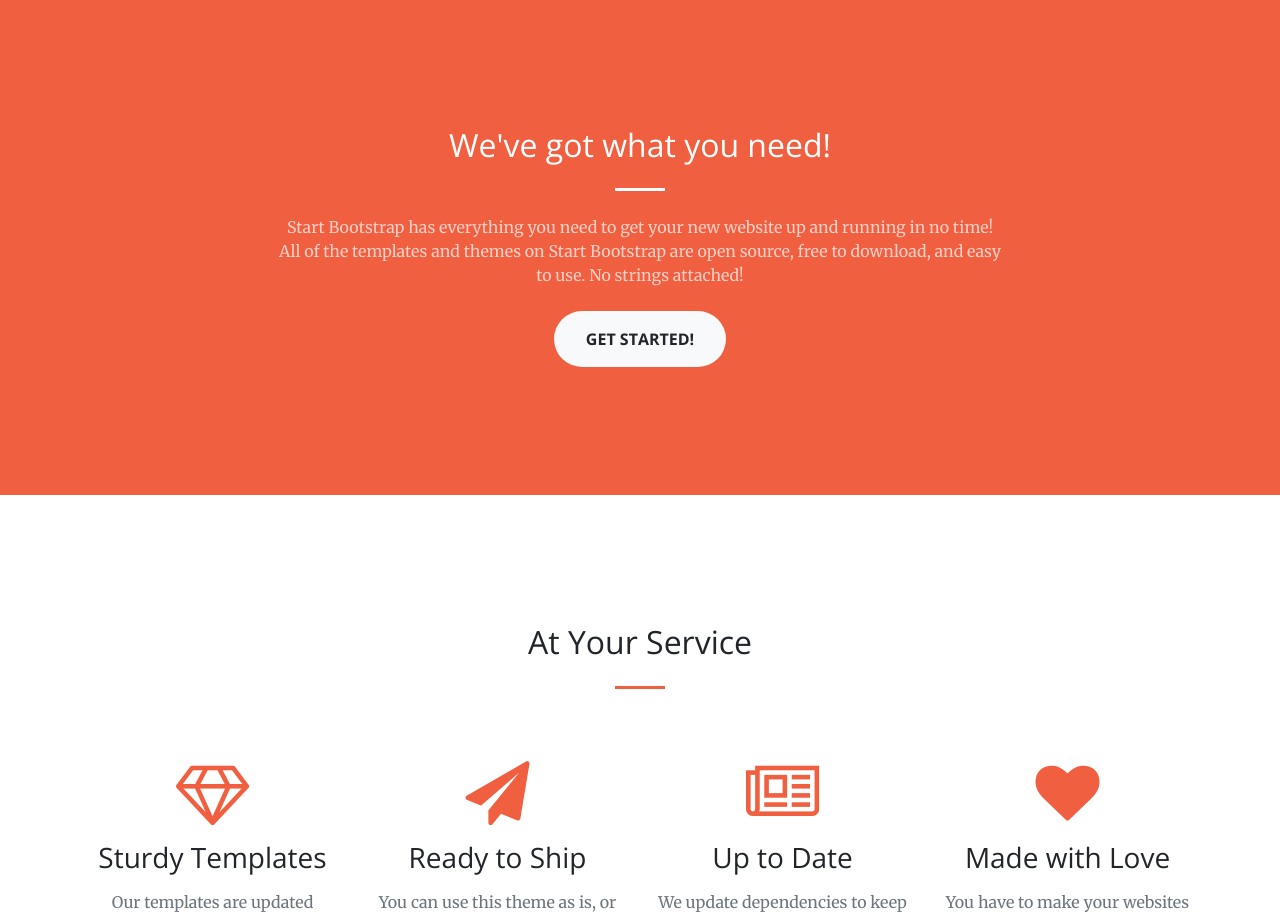
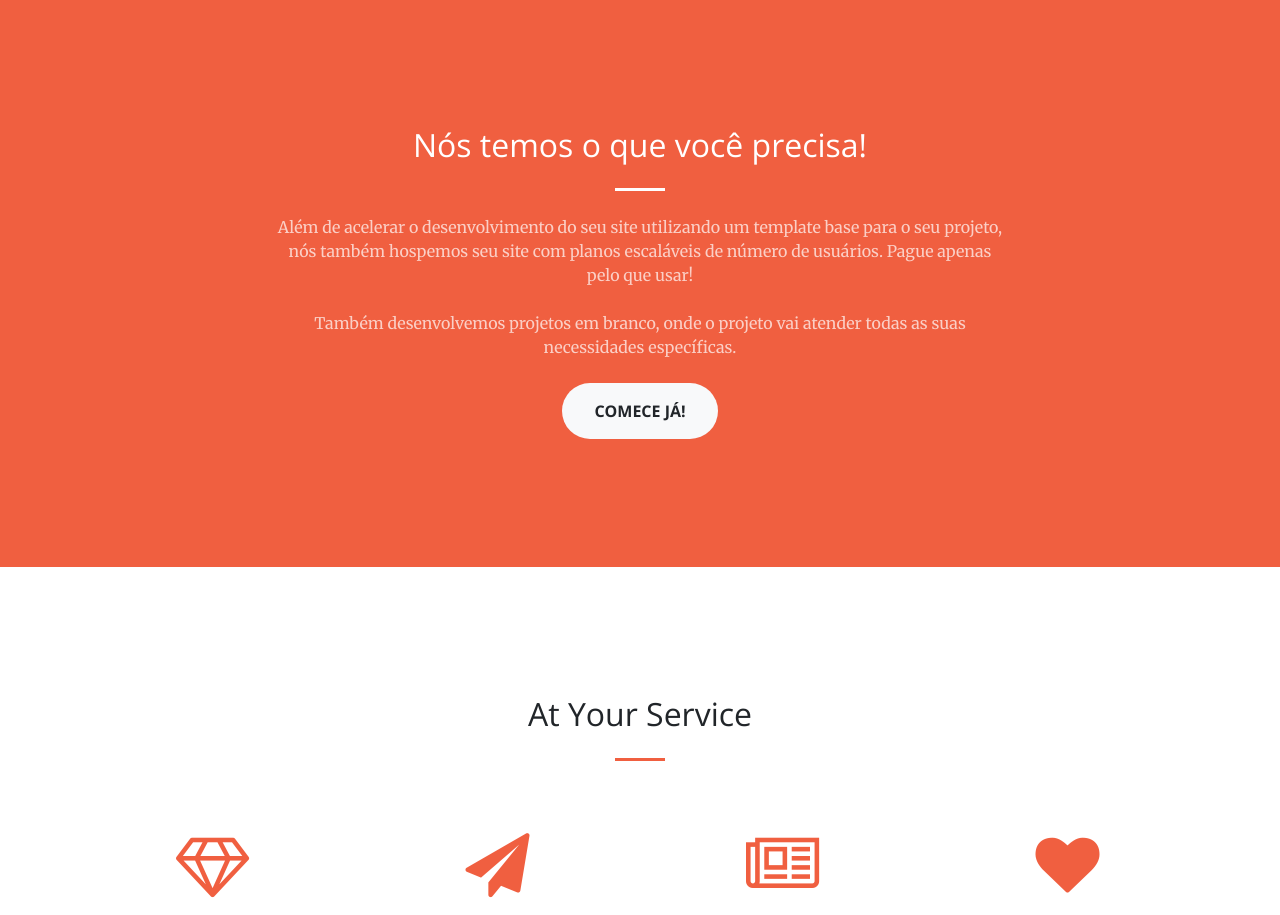
Before and after one commit to FarolTech/faroltech-hotsite, an Angular app: page / in a window 1280 px wide. Shown: the part 802-1717 px from the top of the page. Built offline with nearby package versions, Linux system fonts and the light colour scheme.

Commit message:
Changing about text

```diff
--- a/src/app/about/about.component.html
+++ b/src/app/about/about.component.html
@@ -2,10 +2,13 @@
   <div class="container">
     <div class="row">
       <div class="col-lg-8 mx-auto text-center">
-        <h2 class="section-heading text-white">We've got what you need!</h2>
+        <h2 class="section-heading text-white">Nós temos o que você precisa!</h2>
         <hr class="light my-4">
-        <p class="text-faded mb-4">Start Bootstrap has everything you need to get your new website up and running in no time! All of the templates and themes on Start Bootstrap are open source, free to download, and easy to use. No strings attached!</p>
-        <a class="btn btn-light btn-xl js-scroll-trigger" href="#services">Get Started!</a>
+        <p class="text-faded mb-4">
+          Além de acelerar o desenvolvimento do seu site utilizando um template base para o seu projeto, nós também hospemos seu site com planos escaláveis de número de usuários. Pague apenas pelo que usar!</p>
+        <p class="text-faded mb-4">
+          Também desenvolvemos projetos em branco, onde o projeto vai atender todas as suas necessidades específicas.</p>
+        <a class="btn btn-light btn-xl js-scroll-trigger" href="#services">Comece já!</a>
       </div>
     </div>
   </div>
```
